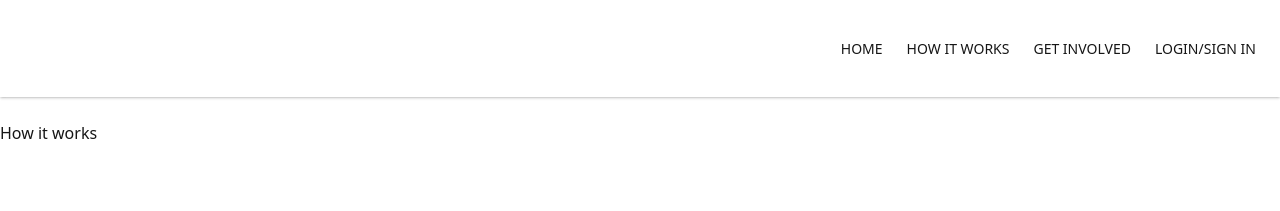
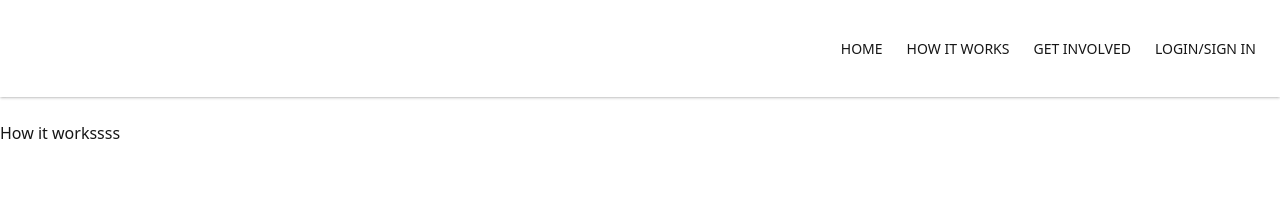
Before and after one commit to d3vmod3/waste-zero-hub, a Next.js app: page /how-it-works in a window 1280 px wide. Shown: the top 211 px of the page. Built offline with nearby package versions, Linux system fonts and the light colour scheme.

Commit message:
test commit

```diff
--- a/src/app/how-it-works/page.tsx
+++ b/src/app/how-it-works/page.tsx
@@ -1,7 +1,7 @@
 const HowItWorks = () => {
   return (
     <div className="container mx-auto">
-      <h1>How it works</h1>
+      <h1>How it workssss</h1>
     </div>
   );
 };
```
